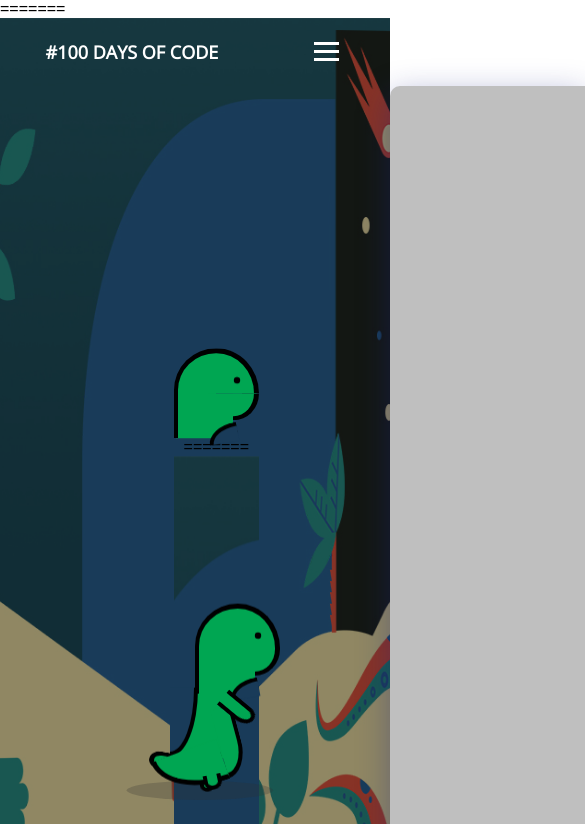
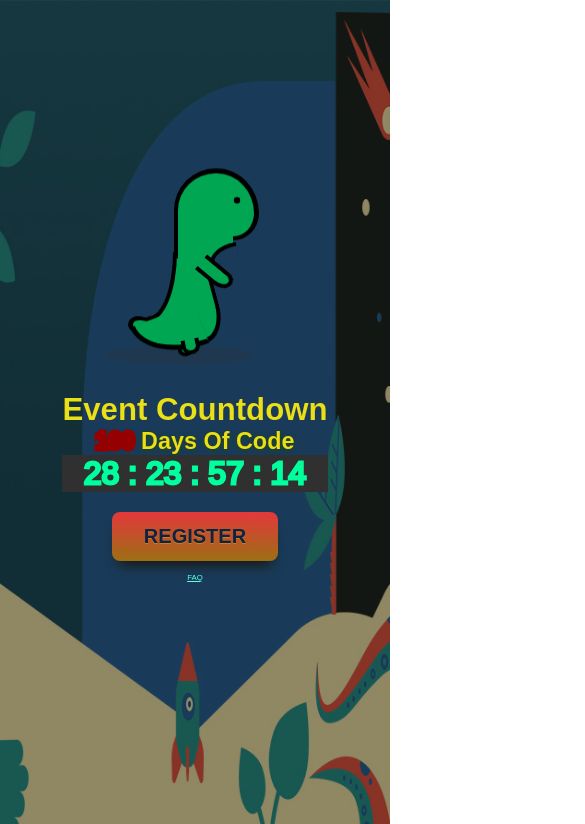
Before and after one commit to SurPathHub/events, a plain HTML site: page index.html in a window 390 px wide. Shown: the top 824 px of the page, 585 px wide, since content can reach past the window. Drawn offline with nearby package versions, Linux system fonts and the light colour scheme; a web font is replaced by a local one.

Commit message:
Revert "Created a navigation bar"

```diff
--- a/index.html
+++ b/index.html
@@ -2,19 +2,6 @@
 <html lang="en">
 
 <head>
-
-  <meta charset="UTF-8">
-  <meta name="viewport" content="width=device-width, initial-scale=1.0">
-  <meta http-equiv="X-UA-Compatible" content="ie=edge">
-  <link rel="preconnect" href="https://fonts.googleapis.com">
-  <link rel="preconnect" href="https://fonts.gstatic.com" crossorigin>
-  <link href="https://fonts.googleapis.com/css2?family=Open+Sans&display=swap" rel="stylesheet">
-  <title>#100DaysOfCode 🇵🇭</title>
-
-  <link href="http://fonts.cdnfonts.com/css/jurassic-park" rel="stylesheet">
-
-  <link rel="stylesheet" href="main.css" />
-=======
     <meta charset="UTF-8">
     <meta name="viewport" content="width=device-width, initial-scale=1.0">
     <meta http-equiv="X-UA-Compatible" content="ie=edge">
@@ -23,39 +10,9 @@
     <link href="http://fonts.cdnfonts.com/css/jurassic-park" rel="stylesheet">
     <link href='https://unpkg.com/boxicons@2.0.7/css/boxicons.min.css' rel='stylesheet'>
     <link rel="stylesheet" href="main.css" />
-
 </head>
 
 <body>
-
-
-  <header>
-    <nav>
-    <div class="logo">
-      <h4>#100 Days Of Code</h4>
-    </div>
-    <ul class="nav-links">
-      <li><a href="#">About</a></li>
-      <li><a href="#">FaQ</a></li>
-      <li><a href="#">Contact</a></li>
-    </ul>
-    <div class="burger">
-      <div class="line1"></div>
-      <div class="line2"></div>
-      <div class="line3"></div>
-    </div>
-  </nav>
-    <div class="content">
-       <!-- ============Start of Dinosaur============= -->
-       <div class="dino">
-
-        <div class="dino__head">
-          <div class="dino__head__back"></div>
-          <div class="dino__head__topfront"></div>
-          <div class="dino__head__mouth"></div>
-          <div class="dino__head__throat"></div>
-          <div class="dino__head__eye"></div>
-=======
 
     <header>
         <div class="content">
@@ -95,7 +52,6 @@
 
             <a href="https://forms.office.com/r/L2U0x4Qzdp" target="_blank" class="RegisterButton">REGISTER</a>
             <h4 class="faq"><a href="#faq">FAQ</a></h4>
-
         </div>
     </header>
 
--- a/main.css
+++ b/main.css
@@ -103,119 +103,9 @@ header .content .countdown {
     font-weight: 400;
 }
 
-
-nav {
-  display: flex;
-  justify-content: space-around;
-  align-items: center;
-  min-height: 8vh;
-  background-color: transparent;
-  width: 100%;
-  z-index: 9;
-  position: absolute;
-  top: 0;
-  font-family: 'Open Sans', sans-serif;
-}
-.logo {
-  color: #fff;
-  text-transform: uppercase;
-  font-size: 20px;
-}
-.nav-links {
-  display: flex;
-  justify-content: space-around;
-  width: 30%;
-}
-.nav-links li {
-  list-style: none;
-}
-.nav-links a {
-  color: #fff;
-  text-decoration: none;
-  letter-spacing: 3px;
-  font-weight: bold;
-  font-size: 16px;
-}
-.nav-links a:hover {
-  border-bottom: 2px dotted #fff;
-}
-.burger {
-  display: none;
-  cursor: pointer;
-}
-.burger div {
-  width: 25px;
-  height: 3px;
-  background-color: #fff;
-  margin: 5px;
-  transition: all 0.3s ease;
-}
-
-@media screen and (max-width:768px) {
-  body {
-    overflow-x: hidden;
-  }
-  .nav-links {
-    position: absolute;
-    right: 0;
-    height: 92vh;
-    top: 8vh;
-    background: rgba( 0, 0, 0, 0.25 );
-    box-shadow: 0 8px 32px 0 rgba( 31, 38, 135, 0.37 );
-    backdrop-filter: blur( 4px );
-    -webkit-backdrop-filter: blur( 4px );
-    border-radius: 10px 0 0 10px;
-    display: flex;
-    flex-direction: column;
-    align-items: center;
-    width: 50%;
-    transform: translateX(100%);
-    transition: transform 0.5s ease-in;
-  }
-  .nav-links li {
-    opacity: 0;
-  }
-  .burger {
-    display: block;
-  }
-  .nav-active {
-    transform: translateX(0%);
-  }
-
-  @keyframes navLinkFade {
-    from{
-      opacity: 0;
-      transform: translateX(50px);
-    }
-    to{
-      opacity: 1;
-      transform: translateX(0px);
-    }
-  }
-  .logo {
-    font-size: 18px;
-  }
-
-  .toggle .line1 {
-    transform: rotate(-45deg) translate(-5px,6px);
-  }
-  .toggle .line2 {
-    opacity: 0;
-  }
-  .toggle .line3 {
-    transform: rotate(45deg) translate(-5px,-6px);
-  }
-}
-
-@media only screen and (max-width: 767px) {
-  header {
-    background-image: url(imgs/EventBackgroundMobilePhone.jpg);
-  }
-
 .links {
     color: #193b59;
     font-family: 'Poppins', sans-serif;
-
 }
 
 @media only screen and (max-width: 767px) {
@@ -228,15 +118,6 @@ nav {
 /* ============DINOSAUR======================== */
 
 .dino {
-
-  width: 16em;
-  height: 20em;
-  margin: 5rem auto 0 auto;
-  position: relative;
-  -webkit-animation: walk-bounce-animation 1.5s infinite;
-  animation: walk-bounce-animation 1.5s infinite;
-  transition: ease all 0.5s;
-
     width: 16em;
     height: 20em;
     margin: 0 auto;
@@ -244,7 +125,6 @@ nav {
     -webkit-animation: walk-bounce-animation 1.5s infinite;
     animation: walk-bounce-animation 1.5s infinite;
     transition: ease all 0.5s;
-
 }
 
 .dino__head {
--- a/main.js
+++ b/main.js
@@ -38,32 +38,6 @@ function tick () {
   }
 }
 
-
-// Nav bar
-const navSlide = () => {
-  const burger = document.querySelector(".burger");
-  const nav = document.querySelector(".nav-links");
-  const navLinks = document.querySelectorAll(".nav-links li");
-
-  burger.addEventListener("click", () => {
-    nav.classList.toggle("nav-active");  //Toggle nav
-
-     //Animate links
-  navLinks.forEach((link, index) => {
-    if (link.style.animation){
-      link.style.animation = " ";
-    }
-    else {
-      link.style.animation = `navLinkFade 0.5s ease forwards ${index / 7 + 0.3}s`;
-    }
-  });
-
-    burger.classList.toggle("toggle");
-  });
-
-}
-navSlide();
-
 let li = document.querySelectorAll(".faq-text li");
     for (var i = 0; i < li.length; i++) {
       li[i].addEventListener("click", (e)=>{
```
